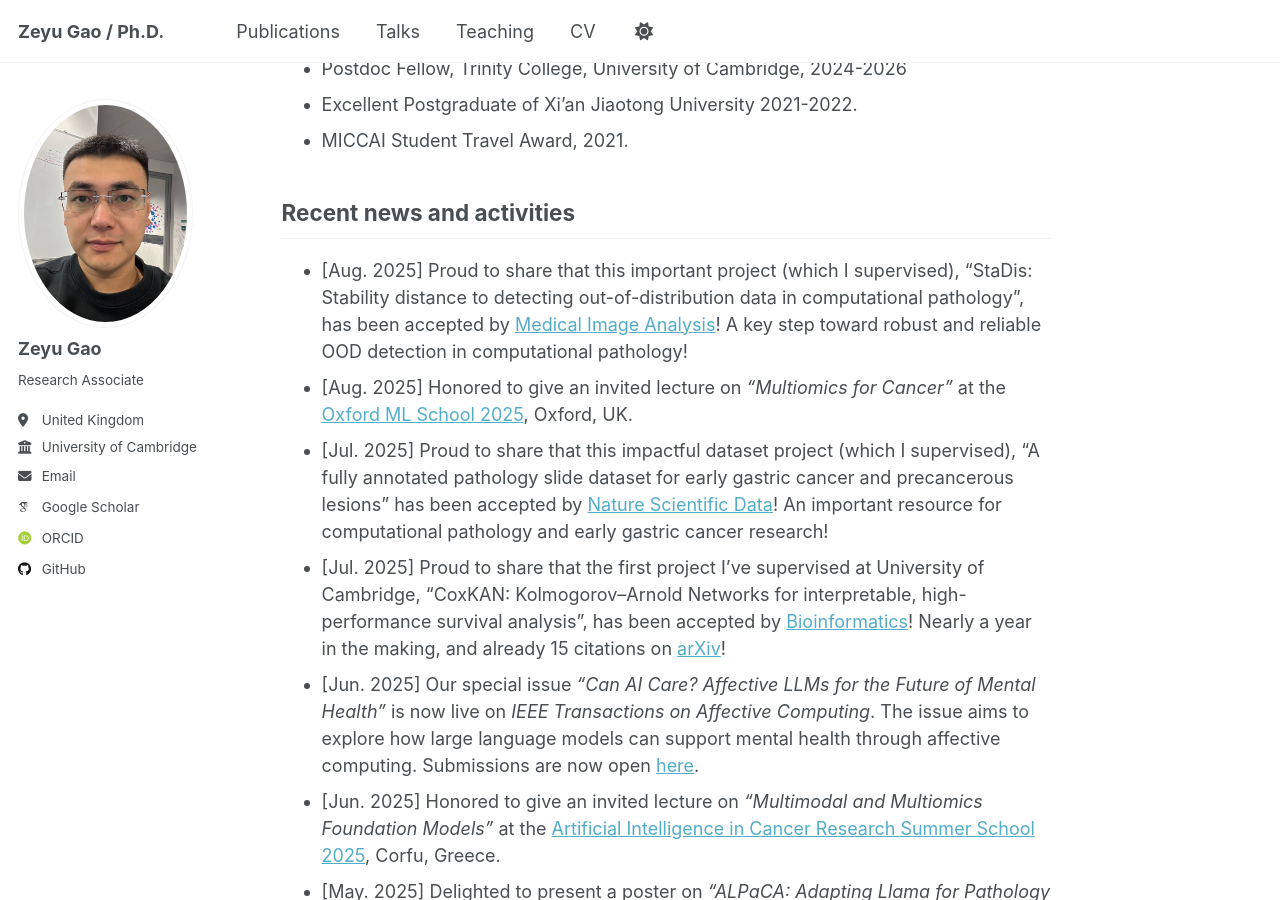
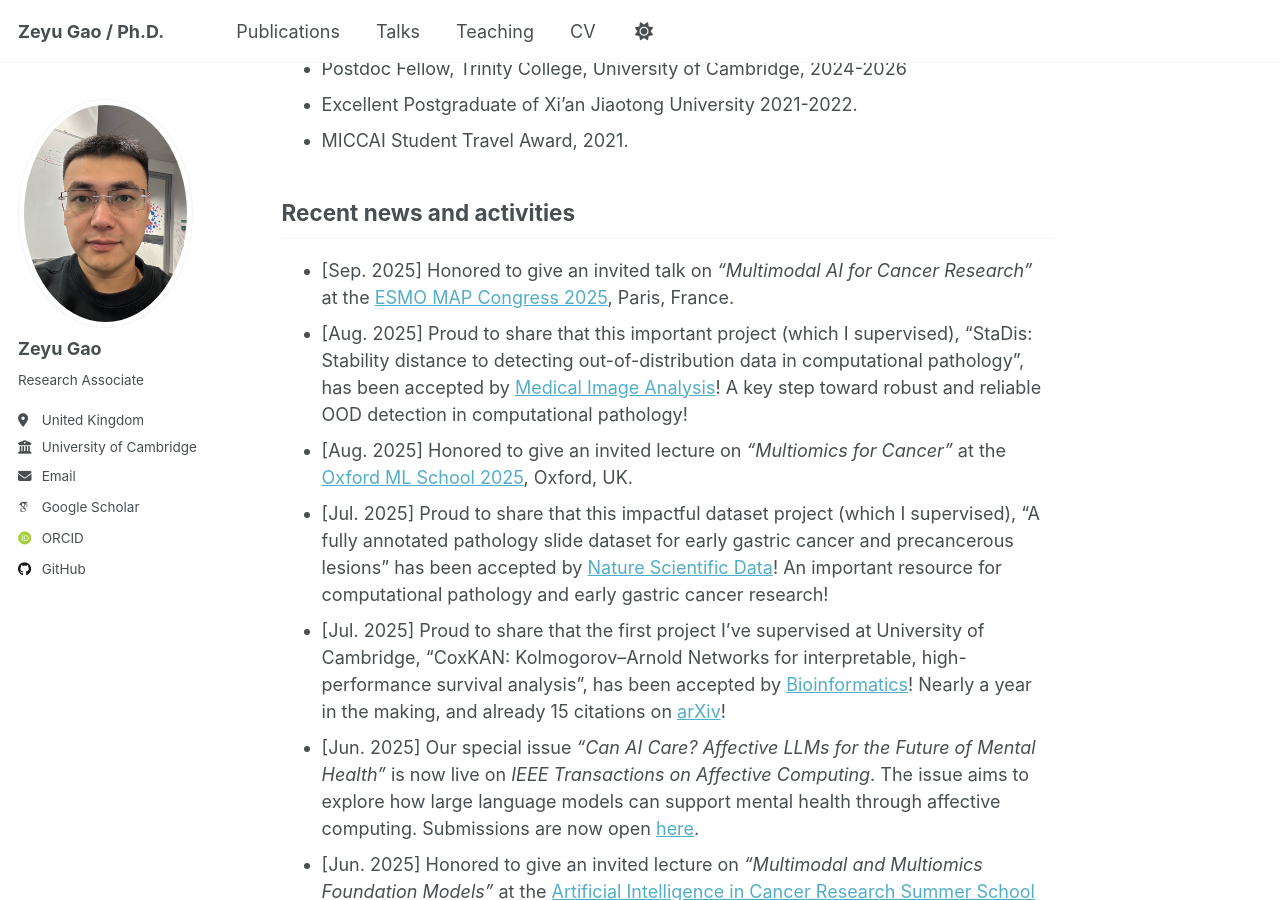
Before and after one commit to ZeyuGaoAi/ZeyuGaoAi.github.io, a Jekyll site: the page built from _pages/about.md, in a window 1280 px wide and 900 px high, scrolled down 1068 px. Built offline with Jekyll 4.4.1, drawn with Linux system fonts in a browser that asks for light colours; some web fonts are replaced; a script that is not in the unit is left out.

Commit message:
Update about.md

```diff
--- a/_pages/about.md
+++ b/_pages/about.md
@@ -35,6 +35,7 @@ Selected Honors & Awards
 
 Recent news and activities
 ------
+- [Sep. 2025] Honored to give an invited talk on *“Multimodal AI for Cancer Research”* at the [ESMO MAP Congress 2025](https://www.esmo.org/meeting-calendar/molecular-analysis-for-precision-oncology-congress-2025/programme), Paris, France.
 - [Aug. 2025] Proud to share that this important project (which I supervised), “StaDis: Stability distance to detecting out-of-distribution data in computational pathology”, has been accepted by [Medical Image Analysis](https://www.sciencedirect.com/science/article/pii/S1361841525003202)! A key step toward robust and reliable OOD detection in computational pathology!
 - [Aug. 2025] Honored to give an invited lecture on *“Multiomics for Cancer”* at the [Oxford ML School 2025](https://www.oxfordml.school/2025-health), Oxford, UK.
 - [Jul. 2025] Proud to share that this impactful dataset project (which I supervised), "A fully annotated pathology slide dataset for early gastric cancer and precancerous lesions" has been accepted by [Nature Scientific Data](https://www.nature.com/articles/s41597-025-05679-1)! An important resource for computational pathology and early gastric cancer research!
```
